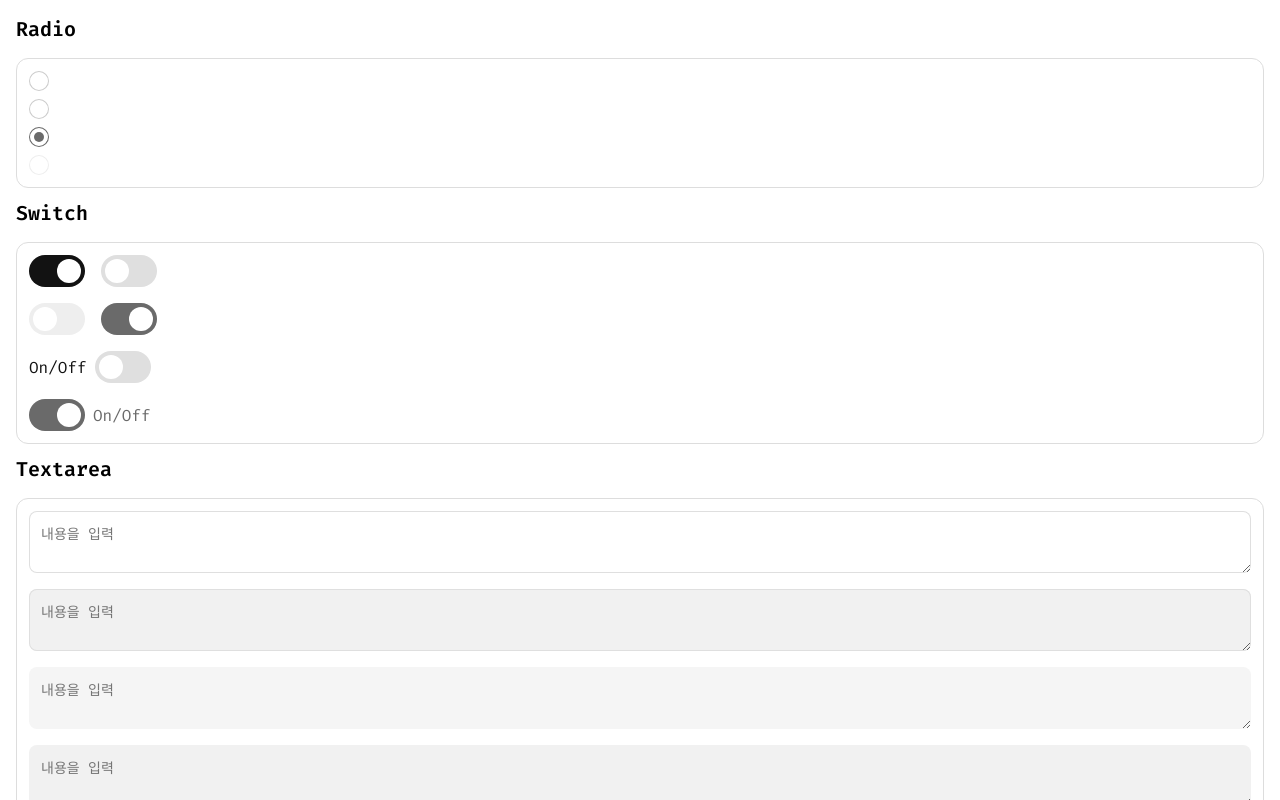
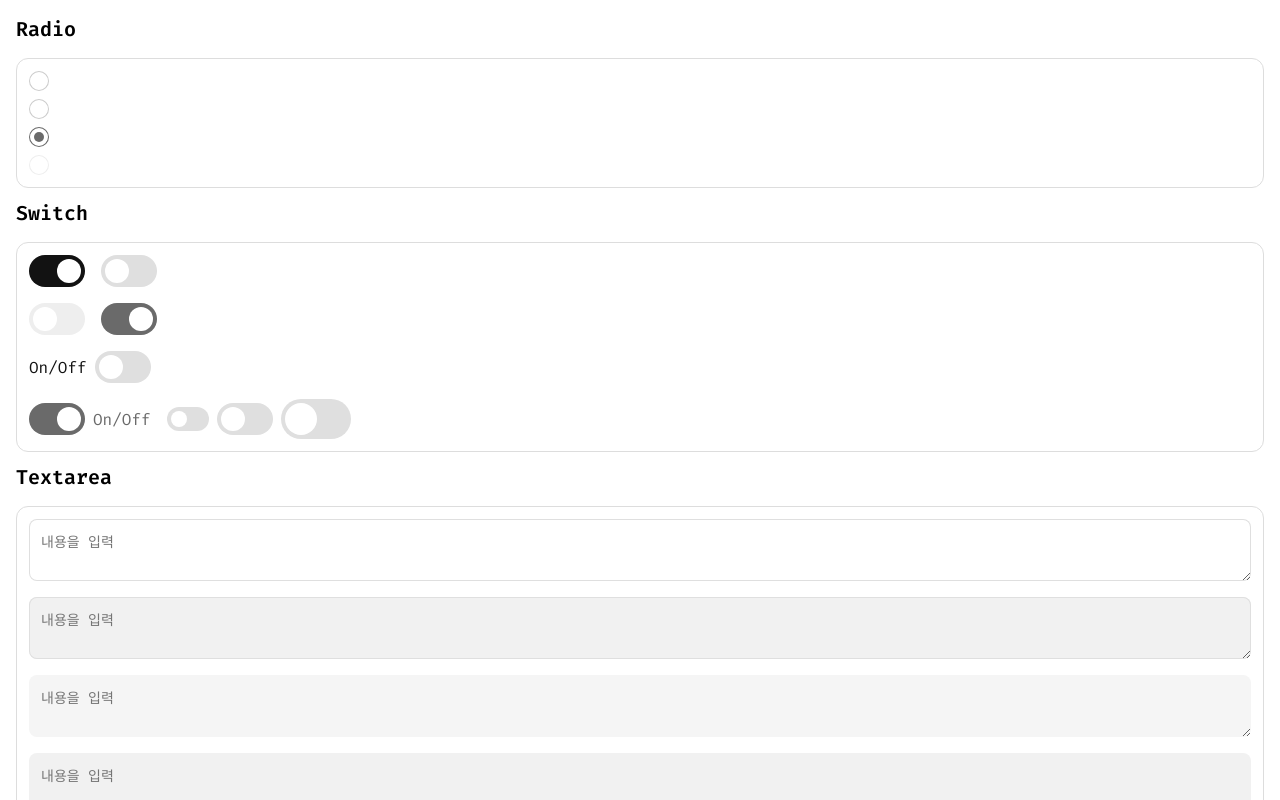
Before and after one commit to kim-elijah-sol/my-ui-kit, a React (Vite) app in the folder examples/ui-kit-example/: page / in a window 1280 px wide. Shown: the top 800 px of the page. Built offline with nearby package versions, Linux system fonts and the light colour scheme.

Commit message:
feat(exmaple): Switch size 별로 렌더링

```diff
--- a/examples/ui-kit-example/src/App.tsx
+++ b/examples/ui-kit-example/src/App.tsx
@@ -91,6 +91,11 @@ const App = () => {
             <Switch disabled checked />
             <Switch.Label>On/Off</Switch.Label>
           </Switch.Root>
+          <Flex align='center' gap={8}>
+            <Switch size='sm' />
+            <Switch size='md' />
+            <Switch size='lg' />
+          </Flex>
         </Flex>
       </div>
 
```
